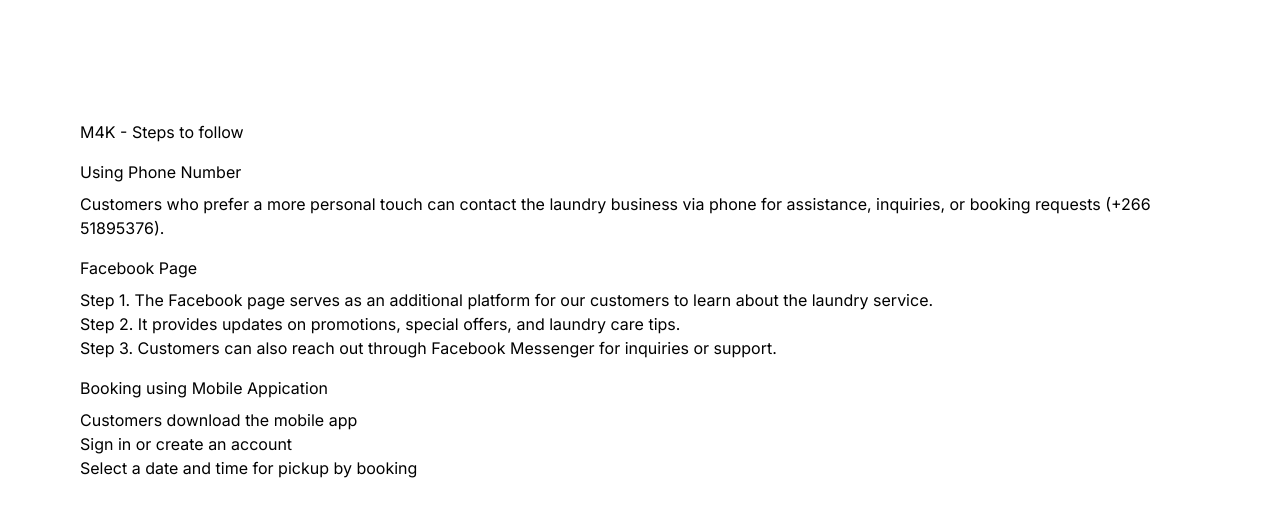
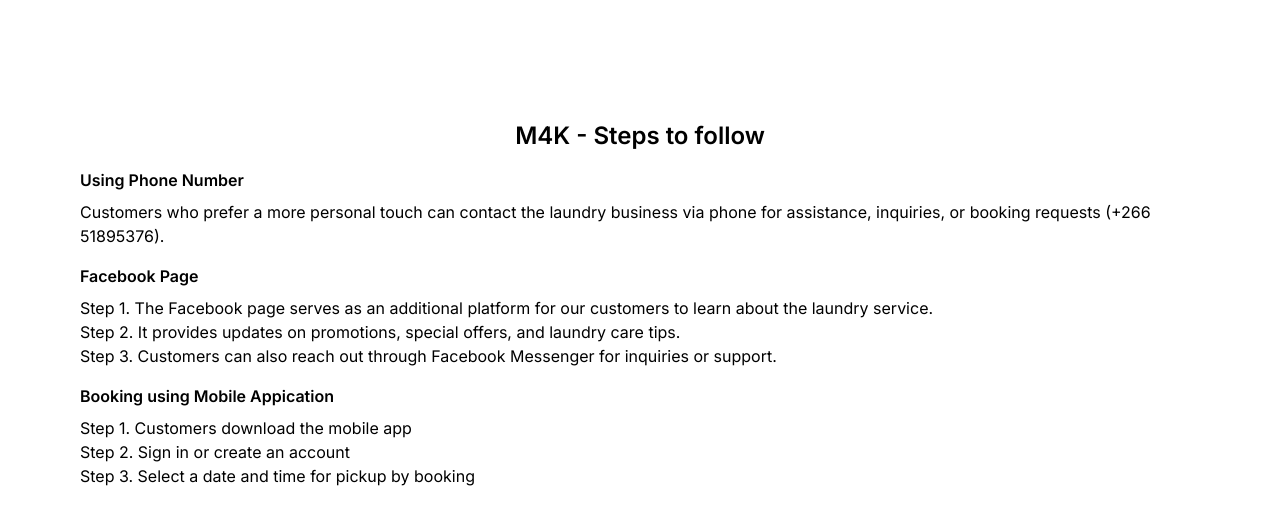
Before and after one commit to HMaroba/m4k-steps, a Next.js app: page / in a window 1280 px wide. Shown: the top 524 px of the page. Built offline with nearby package versions, Linux system fonts and the light colour scheme.

Commit message:
Fixed paging

```diff
--- /dev/null
+++ b/src/app/_components/facebook.tsx
@@ -0,0 +1,23 @@
+'use client'
+
+export default function Facebook(){
+    return(
+        <>
+              <h5 className="mt-4 font-semibold">Facebook Page</h5>
+        <ul className="mt-2">
+          <p>
+            Step 1. The Facebook page serves as an additional platform for our
+            customers to learn about the laundry service.
+          </p>
+          <p>
+            Step 2. It provides updates on promotions, special offers, and
+            laundry care tips.
+          </p>
+          <p>
+            Step 3. Customers can also reach out through Facebook Messenger for
+            inquiries or support.
+          </p>
+        </ul>
+        </>
+    )
+}
--- a/src/app/page.tsx
+++ b/src/app/page.tsx
@@ -4,8 +4,8 @@ export default function Home() {
   return (
     <main>
       <div className="mt-10 p-20">
-        <h4>M4K - Steps to follow</h4>
-        <h5 className="mt-4">Using Phone Number</h5>
+        <h4 className="font-semibold text-2xl text-center">M4K - Steps to follow</h4>
+        <h5 className="mt-4 font-semibold">Using Phone Number</h5>
         <ul className="mt-2">
           <p>
             Customers who prefer a more personal touch can contact the laundry
@@ -13,25 +13,26 @@ export default function Home() {
             (+266 51895376).
           </p>
         </ul>
-        <h5 className="mt-4">Facebook Page</h5>
+        <h5 className="mt-4 font-semibold">Facebook Page</h5>
         <ul className="mt-2">
           <p>
             Step 1. The Facebook page serves as an additional platform for our
             customers to learn about the laundry service.
           </p>
           <p>
-            Step 2. It provides updates on promotions, special offers, and laundry care
-            tips.
+            Step 2. It provides updates on promotions, special offers, and
+            laundry care tips.
           </p>
           <p>
-          Step 3. Customers can also reach out through Facebook Messenger for inquiries or support.
+            Step 3. Customers can also reach out through Facebook Messenger for
+            inquiries or support.
           </p>
         </ul>
-        <h5 className="mt-4">Booking using Mobile Appication</h5>
+        <h5 className="mt-4 font-semibold">Booking using Mobile Appication</h5>
         <ul className="mt-2">
-          <p>Customers download the mobile app</p>
-          <p>Sign in or create an account</p>
-          <p>Select a date and time for pickup by booking</p>
+          <p>Step 1. Customers download the mobile app</p>
+          <p>Step 2. Sign in or create an account</p>
+          <p>Step 3. Select a date and time for pickup by booking</p>
         </ul>
       </div>
     </main>
```
